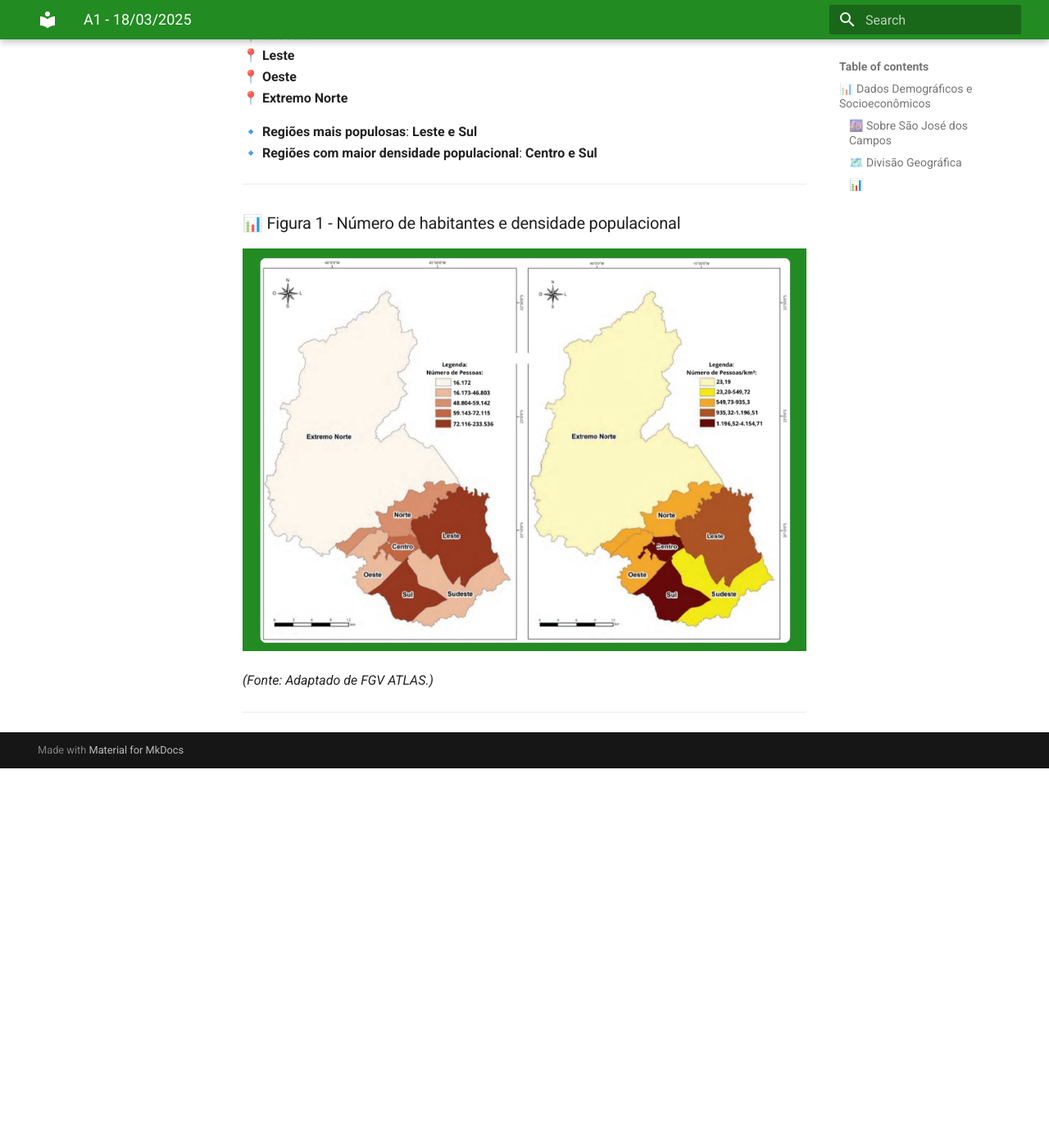
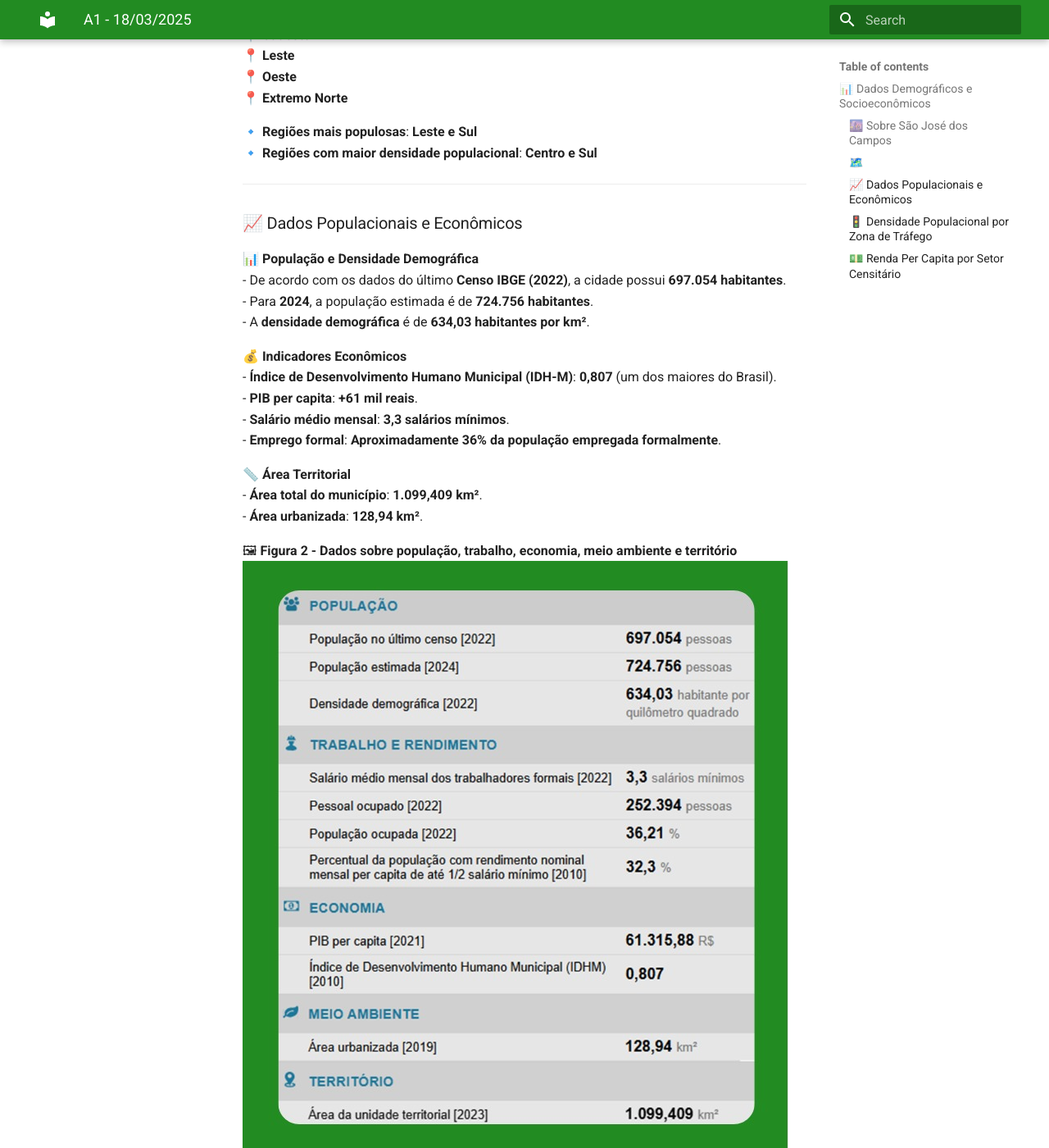
Before and after one commit to Lirucas/ProjetoTesteMkDocs, an MkDocs documentation site: the page built from docs/atv1.md, in a window 1280 px wide and 1400 px high, scrolled down 1175 px. Shown: the whole window at 82% size. Built offline with MkDocs 1.6.1 and Material for MkDocs 9.7.7, drawn with Linux system fonts in a browser that asks for light colours; before the commit the page ends 2112 px from its top, so only the background shows below that; some of the changed text lies outside the part shown.

Commit message:
Atualizando atv1.md e adicionando imagens em assets

```diff
--- a/docs/atv1.md
+++ b/docs/atv1.md
@@ -44,10 +44,48 @@
 
 ---
 
-### 📊 Figura 1 - Número de habitantes e densidade populacional
+### 📈 Dados Populacionais e Econômicos
 
-![Figura 1 - Número de habitantes e densidade populacional](assets/figura1.jpg)
+📊 **População e Densidade Demográfica**
+- De acordo com os dados do último **Censo IBGE (2022)**, a cidade possui **697.054 habitantes**.
+- Para **2024**, a população estimada é de **724.756 habitantes**.
+- A **densidade demográfica** é de **634,03 habitantes por km²**.
 
-*(Fonte: Adaptado de FGV ATLAS.)*
+💰 **Indicadores Econômicos**
+- **Índice de Desenvolvimento Humano Municipal (IDH-M)**: **0,807** (um dos maiores do Brasil).
+- **PIB per capita**: **+61 mil reais**.
+- **Salário médio mensal**: **3,3 salários mínimos**.
+- **Emprego formal**: **Aproximadamente 36% da população empregada formalmente**.
+
+📏 **Área Territorial**
+- **Área total do município**: **1.099,409 km²**.
+- **Área urbanizada**: **128,94 km²**.
+
+🖼 **Figura 2 - Dados sobre população, trabalho, economia, meio ambiente e território**
+![Figura 2 - Dados sobre população, trabalho, economia, meio ambiente e território](assets/figura2.jpg)
+
+*(Fonte: Adaptado de IBGE.)*
 
 ---
+
+### 🚦 Densidade Populacional por Zona de Tráfego
+
+Além da divisão geográfica principal, São José dos Campos também pode ser analisada a partir das **zonas de tráfego**, dentro das áreas mais urbanizadas da cidade. A **Figura 3** apresenta o **número de habitantes e a densidade populacional** em cada uma dessas zonas.
+
+🖼 **Figura 3 - Número de habitantes e densidade populacional por zona de tráfego**
+![Figura 3 - Número de habitantes e densidade populacional por zona de tráfego](assets/figura3.jpg)
+
+*(Fonte: Adaptado de FGV Consolidação.)*
+
+---
+
+### 💵 Renda Per Capita por Setor Censitário
+
+Para entender melhor a **distribuição da renda** na cidade, a **Figura 4** apresenta a **renda per capita por setor censitário** dentro das áreas mais urbanizadas de São José dos Campos.
+
+🖼 **Figura 4 - Renda per capita por setor censitário**
+![Figura 4 - Renda per capita por setor censitário](assets/figura4.jpg)
+
+*(Fonte: Adaptado de FGV Consolidação.)*
+
+---
```
